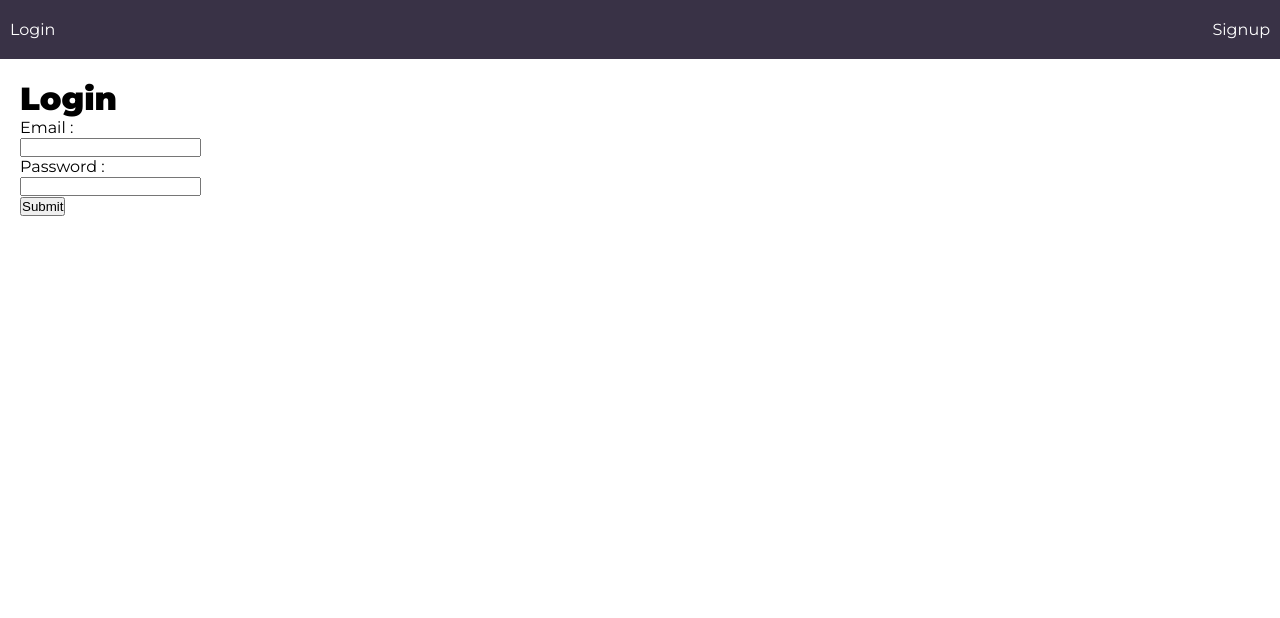
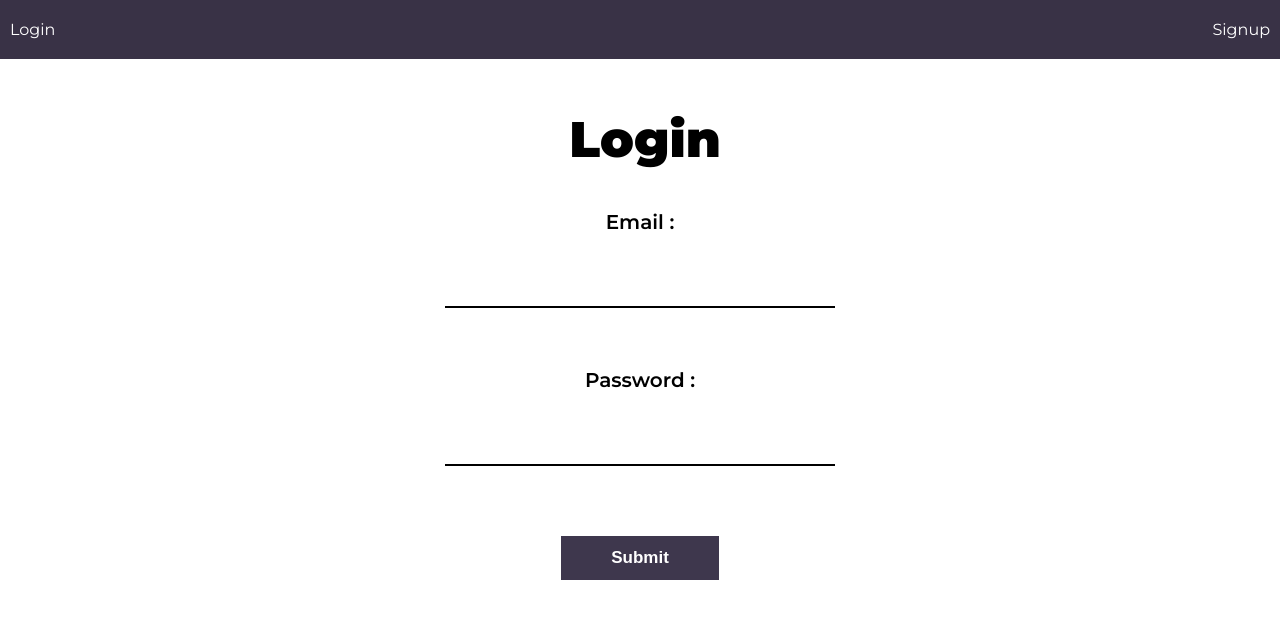
Before and after one commit to BlogDen/blogsite, a React (Create React App) app: page /login in a window 1280 px wide. Shown: the top 618 px of the page. Built offline with nearby package versions, Linux system fonts and the light colour scheme.

Commit message:
Added login and signup page styles

```diff
--- a/src/pages/Login.jsx
+++ b/src/pages/Login.jsx
@@ -1,6 +1,7 @@
 import React, { useState, useContext } from 'react'
 import { AuthContext } from '../context/AuthContext';
 import config from "../config";
+import '../styles/Login.css'
 
 function Login() {
     const baseURL = process.env.NODE_ENV === 'production' ? config.production : config.local;
@@ -32,18 +33,25 @@ function Login() {
     }
 
     return (
-        <div style={{ "margin": "20px" }} >
-            <h1 className='text-5xl font-bold mb-4' >Login</h1>
+        <div className='login-container' >
+            <div className="login-content">
+                <h1>Login</h1>
 
-            <form onSubmit={handleSubmit} >
-                <label>Email : </label> <br />
-                <input type="text" value={email} onChange={(e) => setEmail(e.target.value)} className="input input-sm input-bordered input-success w-full max-w-xs" /> <br />
+                <form onSubmit={handleSubmit} >
+                    <div>
+                        <label>Email : </label> <br />
+                        <input type="text" value={email} onChange={(e) => setEmail(e.target.value)} /> <br />
+                    </div>
 
-                <label>Password : </label> <br />
-                <input type="text" value={password} onChange={(e) => setPassword(e.target.value)} className="input input-sm input-bordered input-success w-full max-w-xs" /> <br />
+                    <div>
+                        <label>Password : </label> <br />
+                        <input type="text" value={password} onChange={(e) => setPassword(e.target.value)} /> <br />
+                    </div>
 
-                <button type="submit" className="btn btn-outline btn-success mt-4" >Submit</button>
-            </form>
+
+                    <button type="submit">Submit</button>
+                </form>
+            </div>
         </div>
     )
 }
--- a/src/pages/Signup.jsx
+++ b/src/pages/Signup.jsx
@@ -2,6 +2,7 @@ import React, { useState } from 'react'
 import { useContext } from 'react';
 import { AuthContext } from '../context/AuthContext';
 import config from "../config";
+import '../styles/Signup.css'
 
 function Signup() {
     const baseURL = process.env.NODE_ENV === 'production' ? config.production : config.local;
@@ -36,20 +37,41 @@ function Signup() {
     }
 
     return (
-        <div style={{ "margin": "20px" }} >
-            <h1 className='text-5xl font-bold mb-4 ' >Signup</h1>
+        <div className='signup-container' >
+            <div className="signup-content">
+                <h1>Signup</h1>
 
-            <form onSubmit={handleSubmit} >
-                <label>Email : </label> <br />
-                <input type="text" value={email} onChange={(e) => setEmail(e.target.value)} className="input input-sm input-bordered input-success w-full max-w-xs" /> <br />
+                <form onSubmit={handleSubmit} >
+                    <div>
+                        <label>Email : </label> <br />
+                        <input type="text" value={email} onChange={(e) => setEmail(e.target.value)} /> <br />
+                    </div>
 
-                <label>Password : </label> <br />
-                <input type="text" value={password} onChange={(e) => setPassword(e.target.value)} className="input input-sm input-bordered input-success w-full max-w-xs" /> <br />
+                    <div>
+                        <label>Password : </label> <br />
+                        <input type="text" value={password} onChange={(e) => setPassword(e.target.value)} /> <br />
+                    </div>
 
-                <button type="submit" className="btn btn-outline btn-success mt-4" >Submit</button>
-            </form>
+
+                    <button type="submit">Submit</button>
+                </form>
+            </div>
         </div>
     )
 }
 
 export default Signup
+
+{/* <div style={{ "margin": "20px" }} >
+<h1 className='text-5xl font-bold mb-4 ' >Signup</h1>
+
+<form onSubmit={handleSubmit} >
+    <label>Email : </label> <br />
+    <input type="text" value={email} onChange={(e) => setEmail(e.target.value)} className="input input-sm input-bordered input-success w-full max-w-xs" /> <br />
+
+    <label>Password : </label> <br />
+    <input type="text" value={password} onChange={(e) => setPassword(e.target.value)} className="input input-sm input-bordered input-success w-full max-w-xs" /> <br />
+
+    <button type="submit" className="btn btn-outline btn-success mt-4" >Submit</button>
+</form>
+</div> */}
--- /dev/null
+++ b/src/styles/Login.css
@@ -0,0 +1,45 @@
+@import url('https://fonts.googleapis.com/css2?family=Montserrat:wght@600&display=swap');
+
+.login-container {
+    margin: 20px;
+}
+
+.login-content {
+    max-width: 650px;
+    margin: 0 auto;
+    margin-top: 50px;
+    text-align: center;
+}
+
+.login-content h1 {
+    margin: 0 0 40px 10px;
+    font-size: 50px;
+}
+
+.login-content input {
+    border: none;
+    background: transparent;
+    outline: none;
+    border-bottom: 2px solid black;
+    width: 60%;
+    margin: 30px 0 40px 0;
+    font-size: 20px;
+}
+
+.login-content label {
+    margin-top: 20px;
+    display: block;
+    font-size: 20px;
+    font-weight: 600;
+}
+
+.login-content button {
+    border: transparent;
+    padding: 12px 50px;
+    background-color: #3e374d;
+    color: white;
+    cursor: pointer;
+    margin-top: 30px;
+    font-weight: 600;
+    font-size: 17px;
+}
--- /dev/null
+++ b/src/styles/Signup.css
@@ -0,0 +1,43 @@
+.signup-container {
+    margin: 20px;
+}
+
+.signup-content {
+    max-width: 650px;
+    margin: 0 auto;
+    margin-top: 50px;
+    text-align: center;
+}
+
+.signup-content h1 {
+    margin: 0 0 40px 10px;
+    font-size: 50px;
+}
+
+.signup-content input {
+    border: none;
+    background: transparent;
+    outline: none;
+    border-bottom: 2px solid black;
+    width: 60%;
+    margin: 30px 0 40px 0;
+    font-size: 20px;
+}
+
+.signup-content label {
+    margin-top: 20px;
+    display: block;
+    font-size: 20px;
+    font-weight: 600;
+}
+
+.signup-content button {
+    border: transparent;
+    padding: 12px 50px;
+    background-color: #3e374d;
+    color: white;
+    cursor: pointer;
+    margin-top: 30px;
+    font-weight: 600;
+    font-size: 17px;
+}
```
Also changed, not shown: src/config.js (+8 -0 lines).
